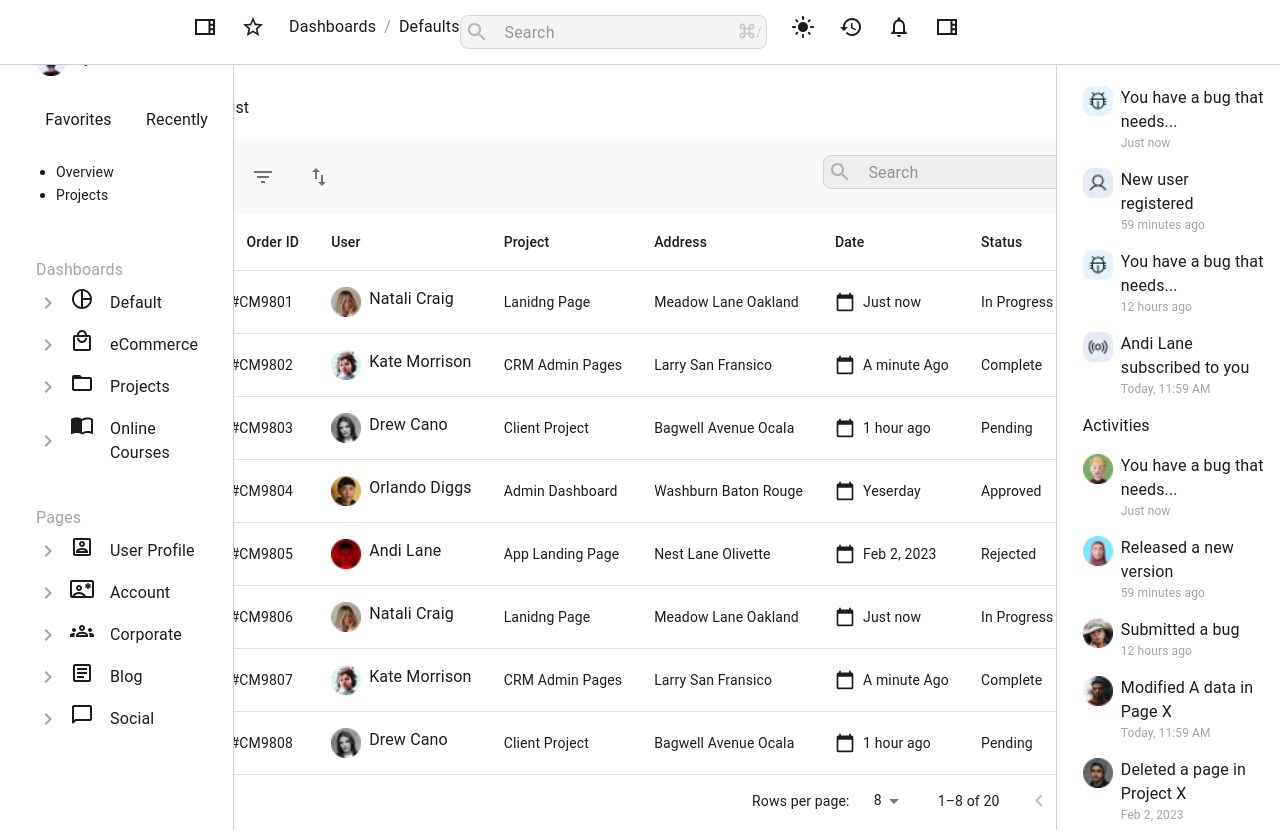
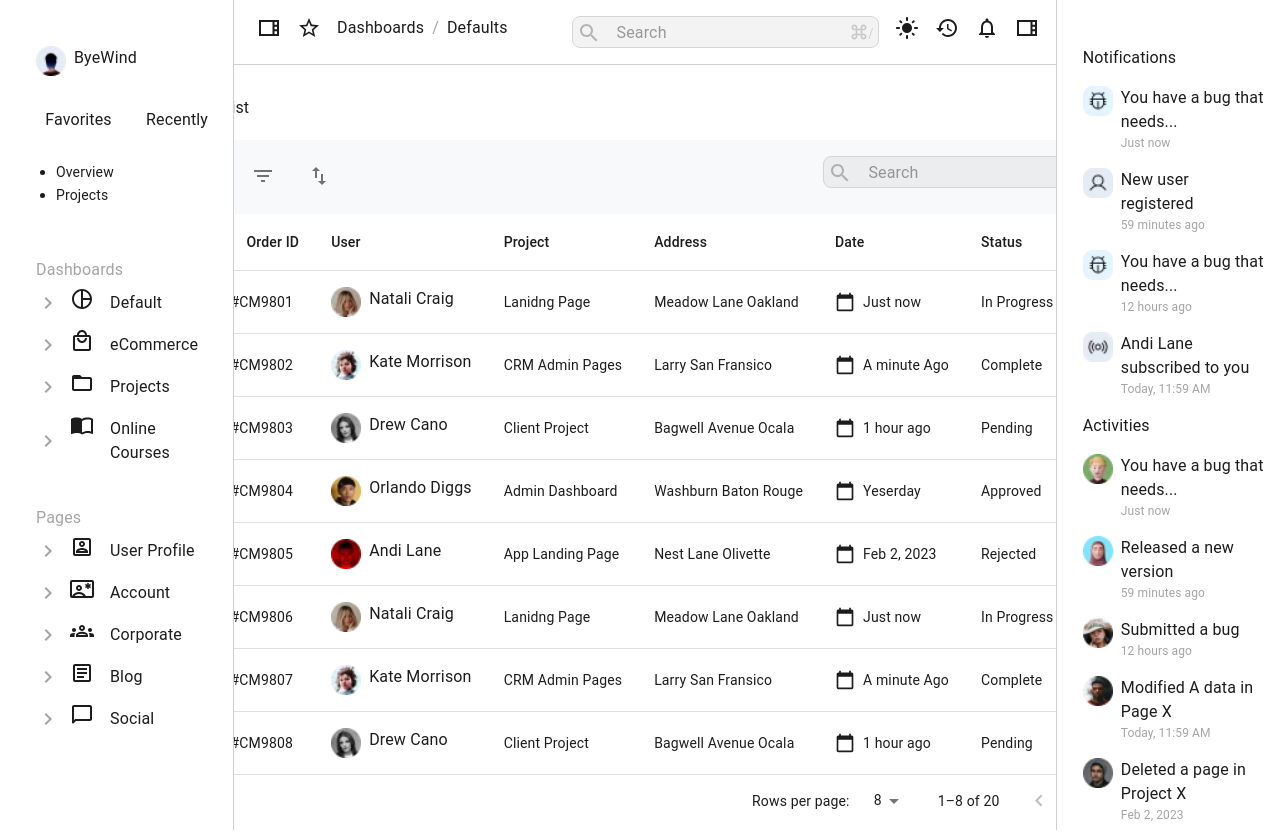
Before and after one commit to VIJ4YKUMAR/Admin-Dashboard, a React (Vite) app: page /orders in a window 1280 px wide. Shown: the top 832 px of the page. Built offline with nearby package versions, Linux system fonts and the light colour scheme.

Commit message:
vj/appbar-style-changes

```diff
--- a/src/Components/ApplicationBar/ApplicationBar.jsx
+++ b/src/Components/ApplicationBar/ApplicationBar.jsx
@@ -1,4 +1,4 @@
-import React, { useImperativeHandle, forwardRef, useState, useCallback } from 'react';
+import React, { useImperativeHandle, forwardRef, useState, useCallback, useContext } from 'react';
 import { Link } from 'react-router-dom';
 
 import AppBar from '@mui/material/AppBar';
@@ -21,7 +21,7 @@ import NotificationsNoneOutlinedIcon from '@mui/icons-material/NotificationsNone
 import HistoryIcon from '@mui/icons-material/History';
 import Stack from '@mui/material/Stack';
 import Breadcrumbs from '@mui/material/Breadcrumbs';
-import { useTheme } from '@mui/material';
+import { Grid, useTheme } from '@mui/material';
 import Drawer from '@mui/material/Drawer';
 import SearchBar from '../SearchBar/SearchBar';
 import SideNavbar from '../SideNavbar/SideNavbar';
@@ -39,7 +39,7 @@ const ResponsiveAppBar = ({ themeRef }) => {
 
   const [mode, setMode] = useState("dark");
 
-  const [navOpen, setNavOpen] = React.useState(false);
+  const [navOpen, setNavOpen] = useState(false);
   const [infoOpen, setInfoOpen] = useState(false);
 
   const toggleNavDrawer = (newOpen) => () => {
@@ -69,10 +69,12 @@ const ResponsiveAppBar = ({ themeRef }) => {
   }), [mode]);
 
   return (
+    <Grid container>
+      <Grid item lg={8}>
         <AppBar sx={{ background: theme.palette.background.default }} sx={{ boxShadow: "none" }} className="appbar-container">
           <Toolbar sx={{ background: theme.palette.background.default }} className="appbar" disableGutters>
-        <Stack direction="row">
-          <Stack direction="row" gap={3} paddingLeft={2}>
+            <Stack direction="row" gap={8}>
+              <Stack direction="row" gap={2} paddingLeft={2}>
                 <Link onClick={(event) => { handleLinkClick(event); toggleNavDrawer(true)(); }}>
                   <ViewSidebarOutlinedIcon style={{ color: theme.palette.text.primary }} />
                 </Link>
@@ -89,7 +91,7 @@ const ResponsiveAppBar = ({ themeRef }) => {
                   <Typography color="textPrimary">Defaults</Typography>
                 </Breadcrumbs>
               </Stack>
-          <Stack direction="row" gap={3} paddingRight={18}>
+              <Stack direction="row" gap={2} >
                 <SearchBar inNavbar />
                 <Link>
                   <LightModeIcon style={{ color: theme.palette.text.primary }} onClick={toggleMode} />
@@ -110,6 +112,8 @@ const ResponsiveAppBar = ({ themeRef }) => {
             </Stack>
           </Toolbar>
         </AppBar >
+      </Grid>
+    </Grid>
   );
 };
 
--- a/src/Components/ApplicationBar/applicationbar.css
+++ b/src/Components/ApplicationBar/applicationbar.css
@@ -10,4 +10,5 @@
   width: "66%";
   box-shadow: none;
   border-bottom: 1px solid rgb(208, 207, 207);
+  background: none;
 }
--- a/src/Components/HomePage/HomePage.jsx
+++ b/src/Components/HomePage/HomePage.jsx
@@ -19,16 +19,16 @@ const HomePage = () => {
           <Grid item xs={12} sm={6} md={6} lg={4} xl={4}>
             <Barchart />
           </Grid>
-          <Grid item xs={12} md={9} lg={5} xl={5}>
+          <Grid item xs={12} md={9} lg={5} xl={6}>
             <Linechart />
           </Grid>
-          <Grid item xs={12} md={3} lg={3} xl={3}>
+          <Grid item xs={12} md={3} lg={3} xl={2}>
             <RevenueMap />
           </Grid>
-          <Grid item xs={12} md={8} lg={5} xl={5}>
+          <Grid item xs={12} md={8} lg={5} xl={6}>
             <TopSellingProducts />
           </Grid>
-          <Grid item xs={12} md={4} lg={3} xl={3}>
+          <Grid item xs={12} md={4} lg={3} xl={2}>
             <TotalSaleChart />
           </Grid>
         </Grid>
--- a/src/Components/InfoCards/InfoCards.jsx
+++ b/src/Components/InfoCards/InfoCards.jsx
@@ -26,7 +26,7 @@ const InfoCards = ({ item }) => {
       <Typography fontSize={{ xs: "12px", sm: "14px", lg: "16px" }} fontWeight="600">
         {infoName}
       </Typography>
-      <Stack direction="row" gap={3}>
+      <Stack direction="row" gap={2}>
         <Typography fontSize={{ xs: "18px", sm: "24px", lg: "16px" }} fontWeight="600">
           {infoDetail}
         </Typography>
--- a/src/Components/Layout/Layout.jsx
+++ b/src/Components/Layout/Layout.jsx
@@ -24,7 +24,7 @@ const Layout = ({ children, themeRef }) => {
               left: 0,
               height: '100vh',
               backgroundColor: 'background.paper',
-              zIndex: 1,
+              zIndex: 3,
               borderRight: "1px solid rgb(208, 207, 207)"
             }}
           >
@@ -34,11 +34,11 @@ const Layout = ({ children, themeRef }) => {
       </Grid>
 
       <Grid item>
-        <Box sx={{ flexGrow: 1 }}>
+        <Box sx={{ position: "fixed", zIndex: 1 }}>
           <ResponsiveAppBar themeRef={themeRef} />
-          <Box padding={1} marginTop={3}>
-            {children}
-          </Box>
+        </Box>
+        <Box padding={1} marginTop={3}>
+          {children}
         </Box>
       </Grid>
 
@@ -53,7 +53,7 @@ const Layout = ({ children, themeRef }) => {
               right: 0,
               height: '100vh',
               backgroundColor: 'background.paper',
-              zIndex: 1,
+              zIndex: 3,
               borderLeft: "1px solid rgb(208, 207, 207)"
             }}
           >
--- a/src/Components/SearchBar/searchbar.css
+++ b/src/Components/SearchBar/searchbar.css
@@ -2,6 +2,7 @@
   border: 1.5px solid rgb(213, 213, 213);
   border-radius: 8px;
   background-color: #1C1C1C0D;
+  max-height: 30px;
 }
 #searchInput {
   padding: 4px;
```
Lines whose indentation alone changed are shown as unchanged.
